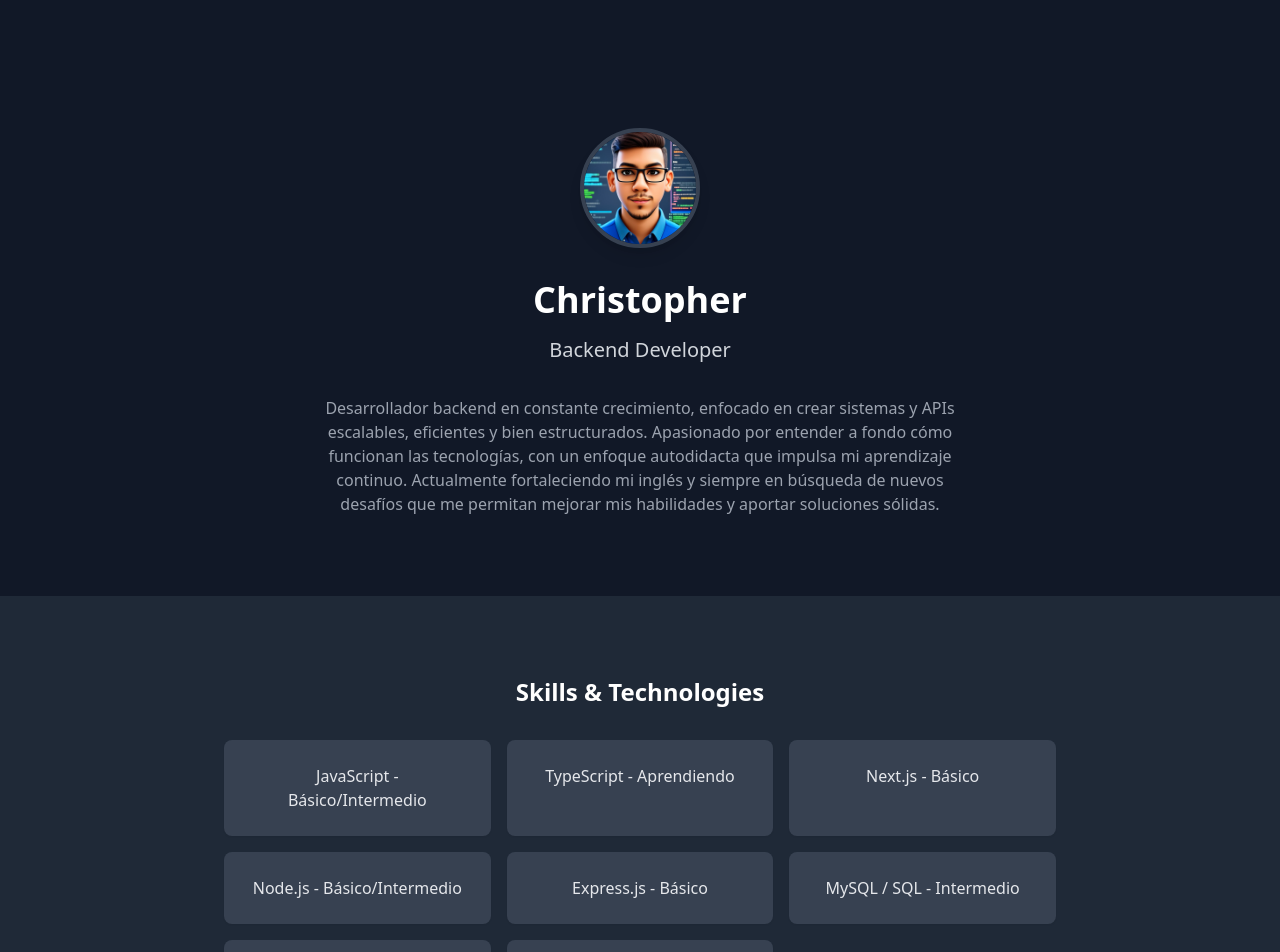
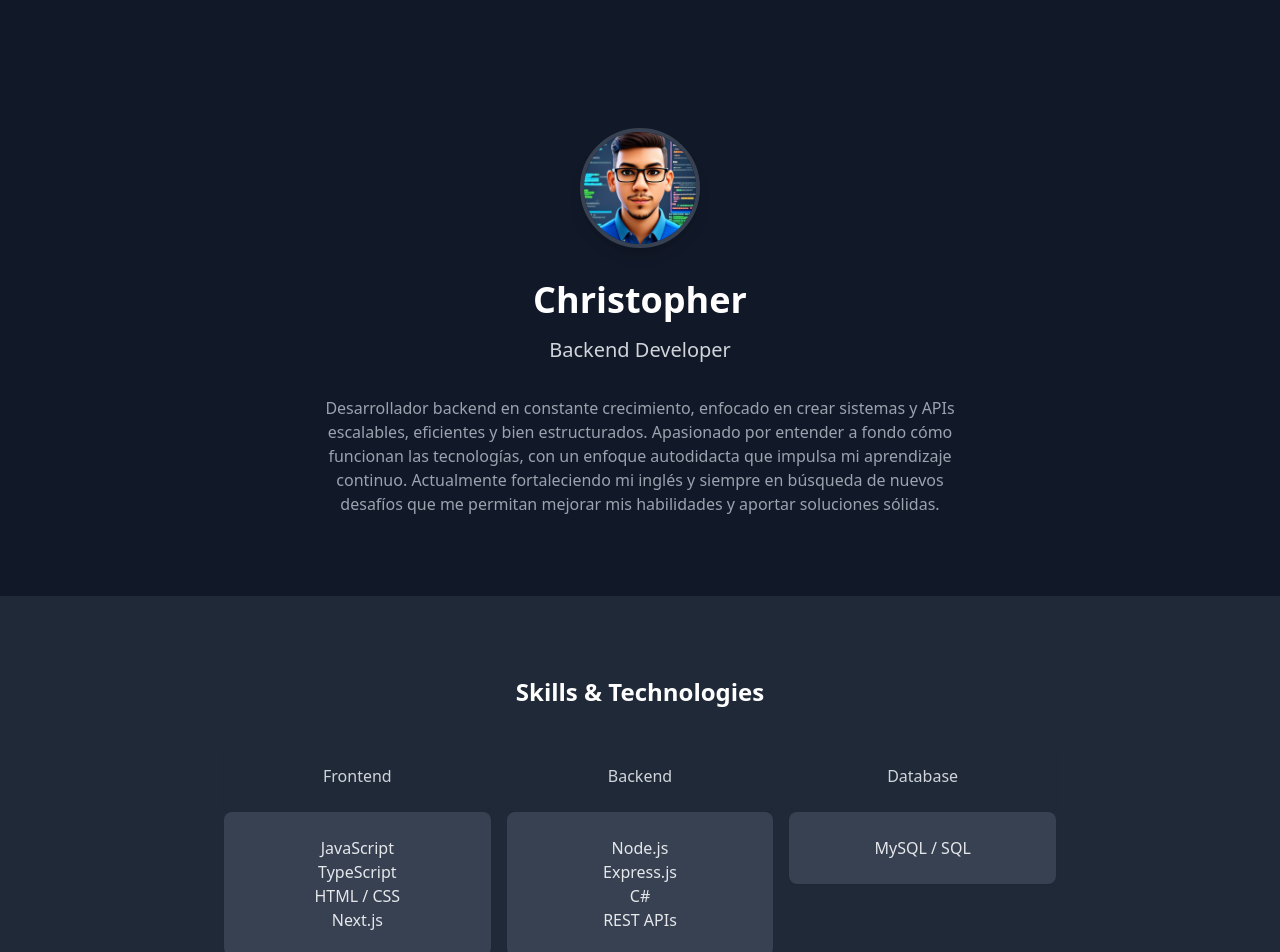
Before and after one commit to Cabal11/Portfolio, a Next.js app: page / in a window 1280 px wide. Shown: the top 952 px of the page. Built offline with nearby package versions, Linux system fonts and the light colour scheme.

Commit message:
style: forma de mostrar las skills y tecnologias actualizada

```diff
--- a/app/components/SkillsSection.tsx
+++ b/app/components/SkillsSection.tsx
@@ -2,27 +2,49 @@ export default function SkillsSection() {
   // const skills = ['JavaScript - Básico/Intermedio', 'TypeScript - Aprendiendo', 'React - Básico/Intermedio', 'Node.js - Básico/Intermedio', 'Next.js Básico', 'MySQL Intermedio', 'Git'];
 
   const skills = [
-    { name: "JavaScript", level: "Básico/Intermedio" },
-    { name: "TypeScript", level: "Aprendiendo" },
-    { name: "Next.js", level: "Básico" },
-    { name: "Node.js", level: "Básico/Intermedio" },
-    { name: "Express.js", level: "Básico" },
-    { name: "MySQL / SQL", level: "Intermedio" },
-    { name: "HTML / CSS", level: "Intermedio" },
-    { name: "Git / GitHub", level: "Intermedio" },
+    // Frontend
+    { name: "JavaScript", category: "Frontend" },
+    { name: "TypeScript", category: "Frontend" },
+    { name: "HTML / CSS", category: "Frontend" },
+    { name: "Next.js", category: "Frontend" },
+
+    // Backend
+    { name: "Node.js", category: "Backend" },
+    { name: "Express.js", category: "Backend" },
+    { name: "C#", category: "Backend" },
+    { name: "REST APIs", category: "Backend" },
+
+    // Database
+    { name: "MySQL / SQL", category: "Database" },
+
+    // Tools & Workflow
+    { name: "Git / GitHub", category: "Tools & Workflow" },
   ];
+
+  const categories = [...new Set(skills.map((skill) => skill.category))];
 
   return (
     <section className="bg-gray-800 py-12 sm:py-20">
       <div className="max-w-4xl mx-auto px-4 sm:px-6 lg:px-8">
-				<h2 className="text-xl sm:text-2xl font-bold text-white mb-6 sm:mb-8 text-center">Skills & Technologies</h2>
+        <h2 className="text-xl sm:text-2xl font-bold text-white mb-6 sm:mb-8 text-center">
+          Skills & Technologies
+        </h2>
         <div className="grid grid-cols-2 sm:grid-cols-3 gap-3 sm:gap-4">
-					{skills.map((skill) => (
-						<div
-							key={skill.name}
-							className="bg-gray-700 p-4 sm:p-6 rounded-lg shadow-sm text-center hover:shadow-md transition-shadow hover:shadow-gray-500 text-sm sm:text-base text-gray-200"
-						>
-							{skill.name} - {skill.level}
+          {categories.map((category) => (
+            <div key={category}>
+              <h2 className="text-gray-300 p-4 sm:p-6 rounded-lg shadow-sm text-center">
+                {category}
+              </h2>
+
+              <div className="bg-gray-700 p-4 sm:p-6 rounded-lg shadow-sm text-center hover:shadow-md transition-shadow hover:shadow-gray-500 text-sm sm:text-base text-gray-200">
+                {skills
+                  .filter((skill) => skill.category === category)
+                  .map((skill) => (
+                    <ul key={category}>
+                      <li>{skill.name}</li>
+                    </ul>
+                  ))}
+              </div>
             </div>
           ))}
         </div>
```
Lines whose indentation alone changed are shown as unchanged.
